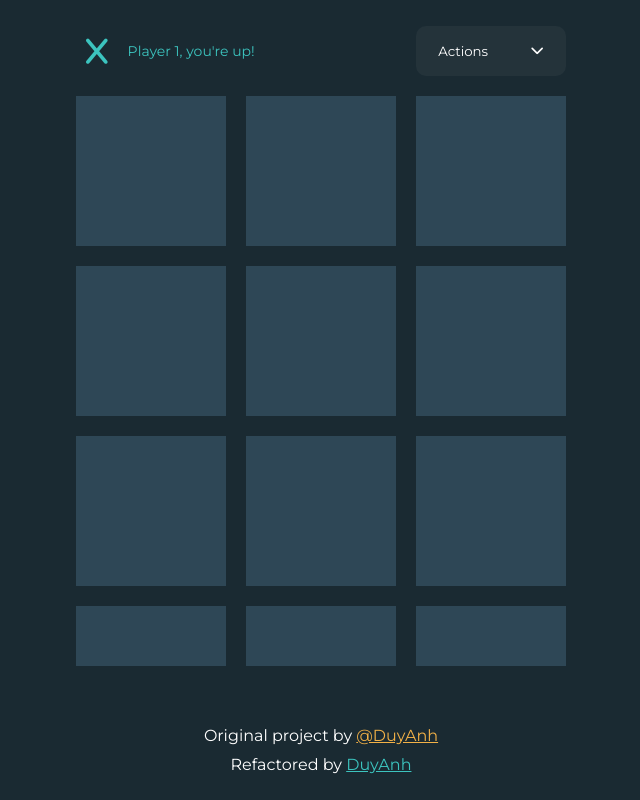
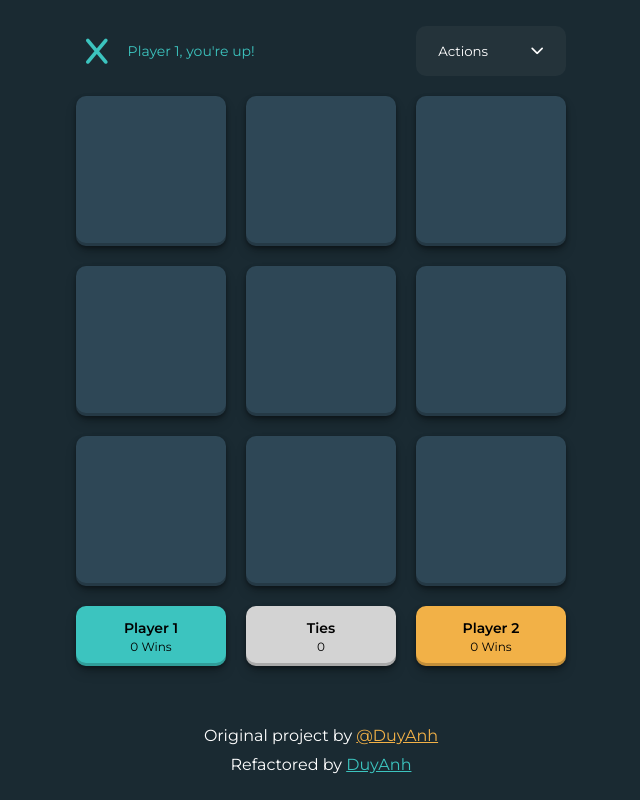
Before and after one commit to Tuong-Duy-Anh/tic-tac-toe-game-project, a plain HTML site: page vanilla-build/index.html in a window 1280 px wide. Shown: the whole page, without its empty margins (319-959 px from the left). Drawn offline with Linux system fonts and the light colour scheme.

Commit message:
finish layout

```diff
--- a/vanilla-build/assets/styles.css
+++ b/vanilla-build/assets/styles.css
@@ -165,10 +165,33 @@ button:hover {
 
 .square {
   background-color: var(--gray);
+  border-radius: 10px;
+  display: flex;
+  justify-content: center;
+  align-items: center;
+  font-size: 3rem;
+}
+.square:hover {
+  opacity: 80%;
+  cursor: pointer;
 }
 
 .score {
-  background-color: var(--gray);
+  display: flex;
+  flex-direction: column;
+  justify-content: center;
+  align-items: center;
+  border-radius: 10px;
+}
+
+.score p {
+  font-size: 14px;
+  font-weight: 600;
+}
+
+.score span {
+  font-size: 12px;
+  margin-top: 2px;
 }
 
 /* Footer styles */
@@ -186,3 +209,38 @@ footer p {
 footer a {
   color: var(--yellow);
 }
+
+/* Modal styles - opens when game finishes  */
+
+.modal {
+  display: flex;
+  justify-content: center;
+  align-items: center;
+  position: fixed;
+  width: 100%;
+  height: 100%;
+  background-color: rgba(0, 0, 0, 0.6);
+}
+
+.modal-contents {
+  /* transform: translateY(-80px); */
+  height: 150px;
+  width: 100%;
+  max-width: 300px;
+  background-color: #2a4544;
+  border-radius: 20px;
+  display: flex;
+  flex-direction: column;
+  justify-content: center;
+  align-items: center;
+  gap: 20px;
+  color: white;
+  margin: 10px;
+}
+
+.modal-contents button {
+  padding: 10px;
+  background-color: var(--turquoise);
+  color: #2a4544;
+  border-radius: 3px;
+}
--- a/vanilla-build/index.html
+++ b/vanilla-build/index.html
@@ -44,20 +44,40 @@
             <button data-id="new-round-btn">New Round</button>
           </div>
         </div>
-        <div class="square"></div>
-        <div class="square"></div>
-        <div class="square"></div>
-        <div class="square"></div>
-        <div class="square"></div>
-        <div class="square"></div>
-        <div class="square"></div>
-        <div class="square"></div>
-        <div class="square"></div>
-        <div class="score"></div>
-        <div class="score"></div>
-        <div class="score"></div>
+
+        <!-- Game board -->
+        <div class="square shadow"></div>
+        <div class="square shadow"></div>
+        <div class="square shadow"></div>
+        <div class="square shadow"></div>
+        <div class="square shadow"></div>
+        <div class="square shadow"></div>
+        <div class="square shadow"></div>
+        <div class="square shadow"></div>
+        <div class="square shadow"></div>
+
+        <!-- Scoreboard -->
+        <div
+          class="score shadow"
+          style="background-color: var(--turquoise)">
+          <p>Player 1</p>
+          <span data-id="p1-wins">0 Wins</span>
+        </div>
+        <div
+          class="score shadow"
+          style="background-color: var(--light-gray)">
+          <p>Ties</p>
+          <span data-id="ties">0</span>
+        </div>
+        <div
+          class="score shadow"
+          style="background-color: var(--yellow)">
+          <p>Player 2</p>
+          <span data-id="p2-wins">0 Wins</span>
+        </div>
       </div>
     </main>
+
     <footer>
       <p>
         Original project by
@@ -73,5 +93,15 @@
         >
       </p>
     </footer>
+
+    <!-- Modal that opens when game ends -->
+    <div
+      class="modal hidden"
+      data-id="modal">
+      <div class="modal-contents">
+        <p data-id="modal-text">Player 1 wins!</p>
+        <button data-id="modal-btn">Play again</button>
+      </div>
+    </div>
   </body>
 </html>
```
